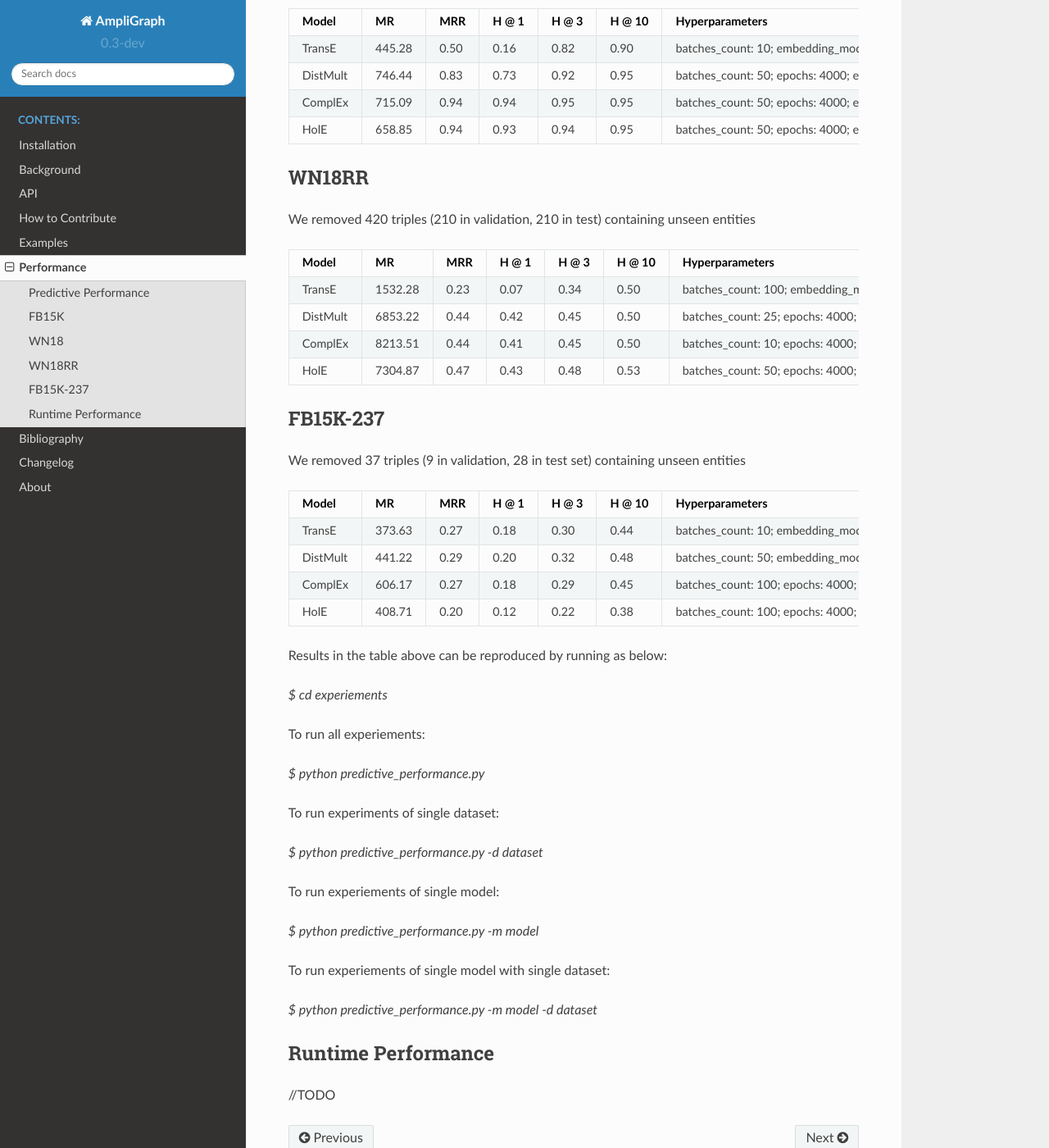
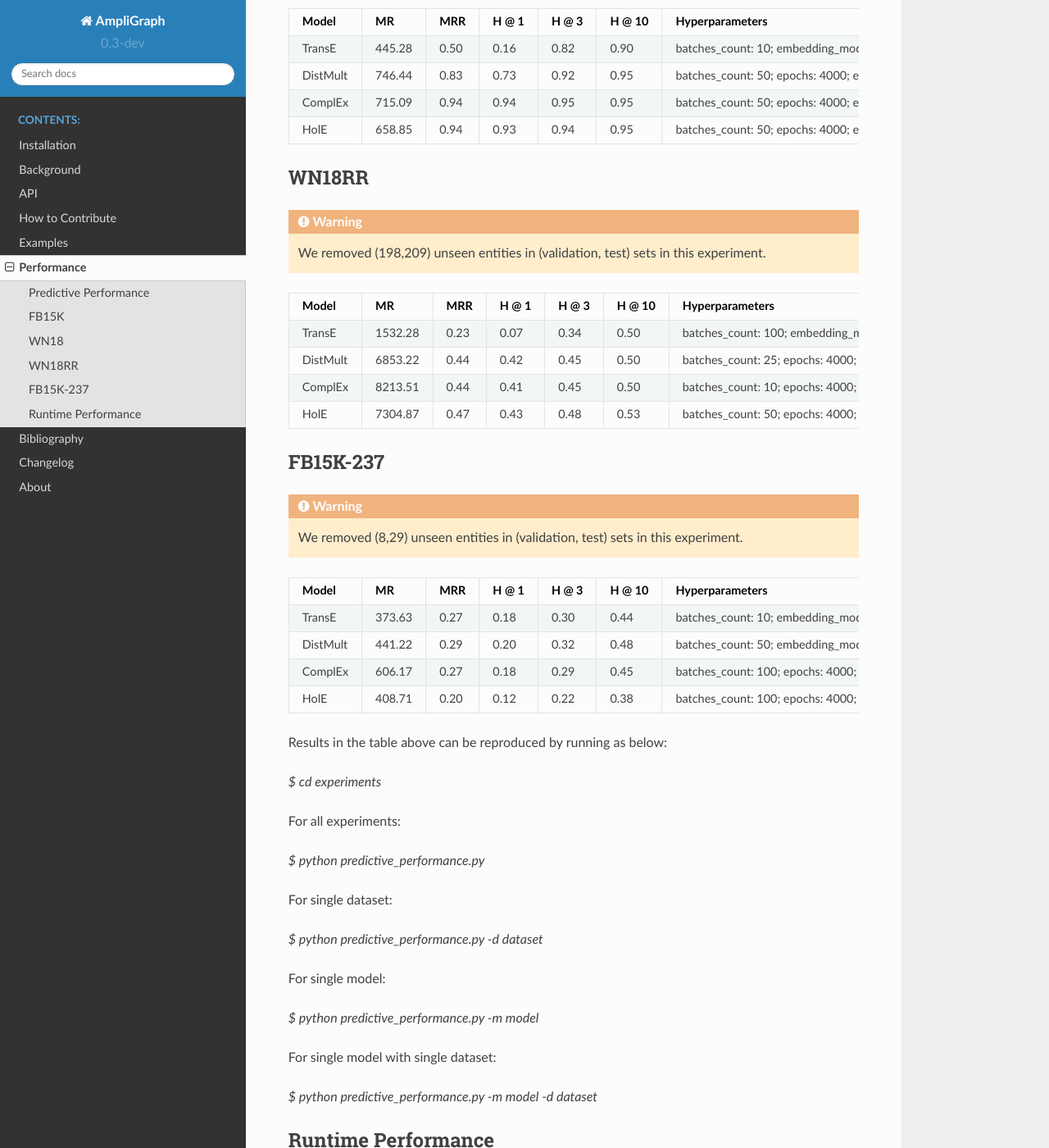
Before and after one commit to Accenture/AmpliGraph, a Sphinx documentation site: the page built from docs/experiments.rst, in a window 1280 px wide and 1400 px high, scrolled down 580 px. Shown: the whole window at 82% size. Built offline with Sphinx 7.4.7 and the Read the Docs theme 2.0.0, drawn with Linux system fonts in a browser that asks for light colours; the version number is read from the project's files by our own code.

Commit message:
added dataset summary in the docs

```diff
--- a/docs/experiments.rst
+++ b/docs/experiments.rst
@@ -136,7 +136,7 @@ WN18
 WN18RR
 ------
 
-We removed 420 triples (210 in validation, 210 in test) containing unseen entities
+.. warning:: We removed (198,209) unseen entities in (validation, test) sets in this experiment.
 
 ========== ========= ====== ====== ====== ====== ========================
   Model       MR      MRR   H @ 1  H @ 3  H @ 10      Hyperparameters
@@ -199,7 +199,7 @@ TransE     1532.28   0.23   0.07   0.34   0.50    batches_count: 100;
 FB15K-237
 ---------
 
-We removed 37 triples (9 in validation, 28 in test set) containing unseen entities
+.. warning:: We removed (8,29) unseen entities in (validation, test) sets in this experiment.
 
 ========= ======== ====== ====== ====== ====== ==========================
   Model      MR     MRR    H @ 1 H @ 3  H @ 10      Hyperparameters
@@ -267,21 +267,21 @@ ComplEx   606.17   0.27   0.18   0.29   0.45    batches_count: 100;
 
 Results in the table above can be reproduced by running as below:
 
-`$ cd experiements`
+`$ cd experiments`
 
-To run all experiements:
+For all experiments:
 
 `$ python predictive_performance.py`
 
-To run experiments of single dataset:
+For single dataset:
 
 `$ python predictive_performance.py -d dataset`
 
-To run experiements of single model:
+For single model:
 
 `$ python predictive_performance.py -m model`
 
-To run experiements of single model with single dataset:
+For single model with single dataset:
 
 `$ python predictive_performance.py -m model -d dataset`
 
```
Also changed, not shown: docs/ampligraph.datasets.rst (+19 -2 lines), 3 other files.
